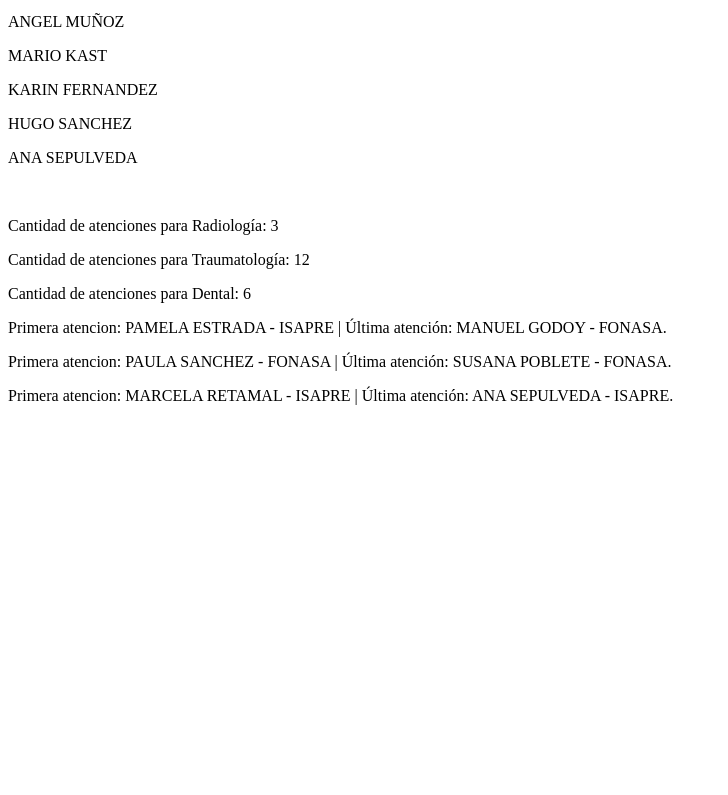
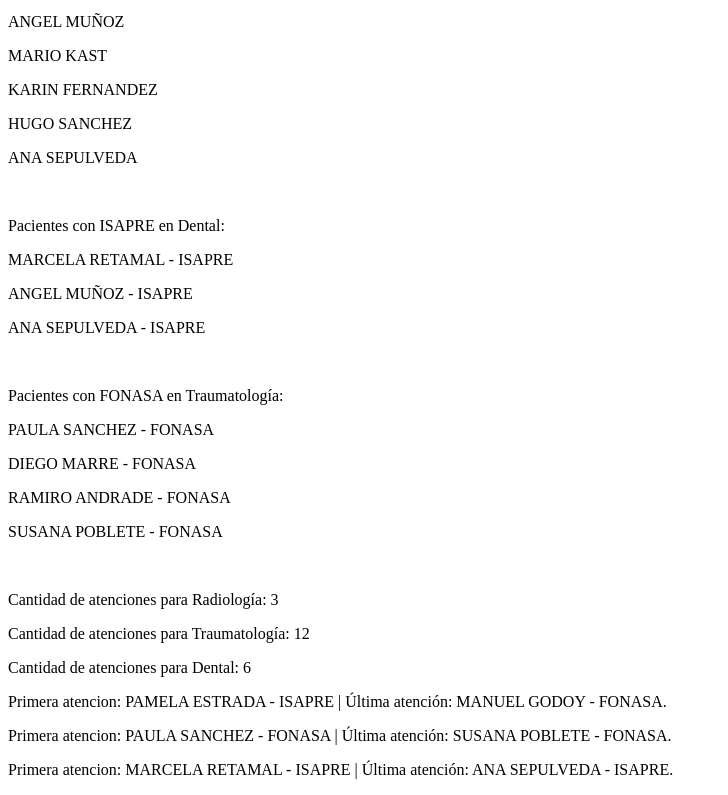
Before and after one commit to plazasoto/Desafio-UsoBasicoArraysObjetos, a plain HTML site: page index.html in a window 1280 px wide. Shown: the part 887-1682 px from the top of the page, without its empty margins (0-728 px from the left). Before the commit the page ends 1308 px from the top, so only its background shows below. Drawn offline with Linux system fonts and the light colour scheme.

Commit message:
items 5 y 6

```diff
--- a/index.html
+++ b/index.html
@@ -105,11 +105,24 @@ for (tabla of [radiologia, traumatologia, dental]){
 document.write("<br>");
 
 /* 5 */
+/* Pacientes con ISAPRE en Dental */
+document.write("<p>Pacientes con ISAPRE en Dental:</p>");
+for (atencion of dental){
+    if(atencion.prevision == 'ISAPRE'){
+        document.write(`<p>${atencion.paciente} - ${atencion.prevision}</p>`)
+    }
+}
+document.write("<br>");
 
-
-
-
-
+/* 6 */
+/* Pacientes con FONASA en Traumatología */
+document.write("<p>Pacientes con FONASA en Traumatología:</p>");
+for (atencion of traumatologia){
+    if(atencion.prevision == 'FONASA'){
+        document.write(`<p>${atencion.paciente} - ${atencion.prevision}</p>`)
+    }
+}
+document.write("<br>");
 
 
 //Agregar código para el desafio 2 aquí
```
